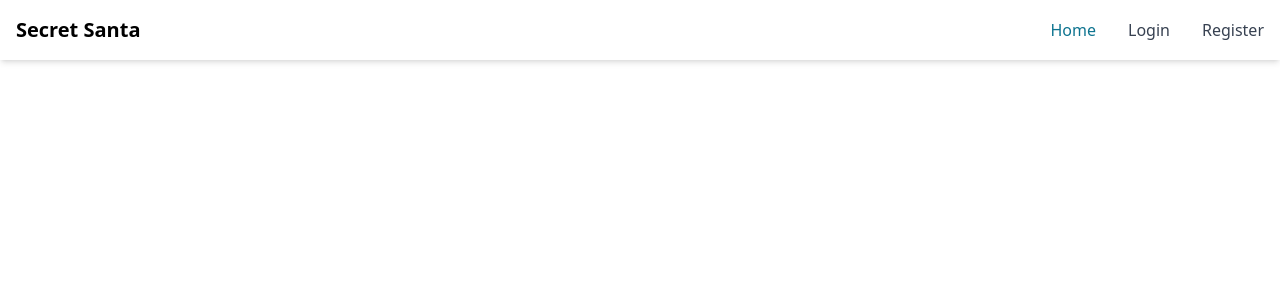
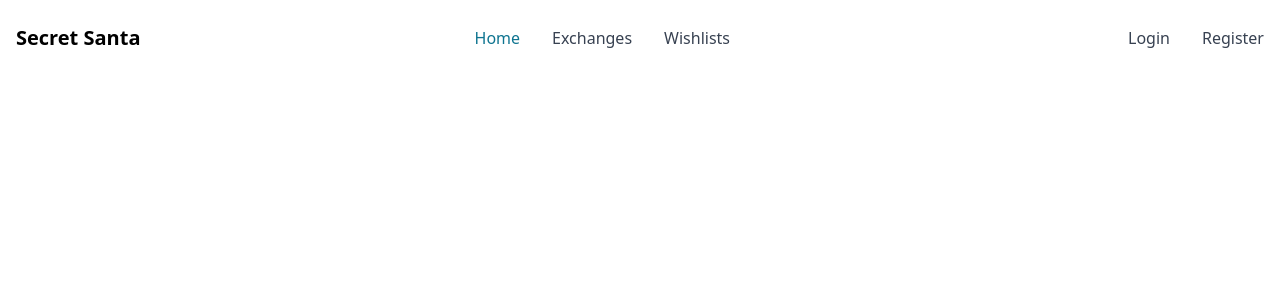
Before and after one commit to psmak4/SecretSanta, a React (Vite) app: page / in a window 1280 px wide. Shown: the top 300 px of the page. Built offline with nearby package versions, Linux system fonts and the light colour scheme; no server answers.

Commit message:
Updated Header and moved sha256 to utils folder

```diff
--- a/src/components/Header.tsx
+++ b/src/components/Header.tsx
@@ -5,6 +5,7 @@ import { Link, NavLink, useLocation } from 'react-router-dom'
 import AppRoutes from '../constants/AppRoutes'
 import useAuthStore from '../hooks/useAuthStore'
 import { auth } from '../lib/Firebase'
+import Encryption from '../utils/Encryption'
 
 type NavProps = {
 	pathname: string
@@ -23,19 +24,8 @@ const AuthenticatedNav = ({ pathname, user }: NavProps) => {
 	useEffect(() => {
 		let isAlive = true
 
-		const sha256 = async (message: string) => {
-			const encoder = new TextEncoder()
-			const data = encoder.encode(message)
-			const hashBuffer = await crypto.subtle.digest('SHA-256', data)
-
-			const hashArray = Array.from(new Uint8Array(hashBuffer))
-			const hashHex = hashArray.map((b) => b.toString(16).padStart(2, '0')).join('')
-
-			return hashHex
-		}
-
 		const getGravatarUrl = async () => {
-			const hashedEmail = await sha256(user?.email!)
+			const hashedEmail = await Encryption.sha256(user?.email!)
 			const gravatarUrl = `https://www.gravatar.com/avatar/${hashedEmail}?s=40`
 
 			return gravatarUrl
@@ -68,6 +58,12 @@ const AuthenticatedNav = ({ pathname, user }: NavProps) => {
 				<Navbar.Link as={NavLink} className='text-base font-light' to={AppRoutes.Home()} active={pathname === AppRoutes.Home()}>
 					Home
 				</Navbar.Link>
+				<Navbar.Link as={NavLink} className='text-base font-light' to={AppRoutes.Exchanges()} active={pathname === AppRoutes.Exchanges()}>
+					Exchanges
+				</Navbar.Link>
+				<Navbar.Link as={NavLink} className='text-base font-light' to={AppRoutes.Wishlists()} active={pathname === AppRoutes.Wishlists()}>
+					Wishlists
+				</Navbar.Link>
 			</Navbar.Collapse>
 		</>
 	)
@@ -76,15 +72,36 @@ const AuthenticatedNav = ({ pathname, user }: NavProps) => {
 const UnauthenticatedNav = ({ pathname }: NavProps) => {
 	return (
 		<>
-			<Navbar.Toggle />
+			<div className='flex md:order-2 gap-2'>
+				<Navbar.Collapse className='hidden md:block'>
+					<Navbar.Link as={NavLink} className='text-base font-light' to={AppRoutes.Login()} active={pathname === AppRoutes.Login()}>
+						Login
+					</Navbar.Link>
+					<Navbar.Link as={NavLink} className='text-base font-light' to={AppRoutes.Register()} active={pathname === AppRoutes.Register()}>
+						Register
+					</Navbar.Link>
+				</Navbar.Collapse>
+				<Navbar.Toggle />
+			</div>
 			<Navbar.Collapse>
 				<Navbar.Link as={NavLink} className='text-base font-light' to={AppRoutes.Home()} active={pathname === AppRoutes.Home()}>
 					Home
 				</Navbar.Link>
-				<Navbar.Link as={NavLink} className='text-base font-light' to={AppRoutes.Login()} active={pathname === AppRoutes.Login()}>
+				<Navbar.Link as={NavLink} className='text-base font-light' to={AppRoutes.Exchanges()} active={pathname === AppRoutes.Exchanges()}>
+					Exchanges
+				</Navbar.Link>
+				<Navbar.Link as={NavLink} className='text-base font-light' to={AppRoutes.Wishlists()} active={pathname === AppRoutes.Wishlists()}>
+					Wishlists
+				</Navbar.Link>
+				<Navbar.Link as={NavLink} className='text-base font-light md:hidden' to={AppRoutes.Login()} active={pathname === AppRoutes.Login()}>
 					Login
 				</Navbar.Link>
-				<Navbar.Link as={NavLink} className='text-base font-light' to={AppRoutes.Register()} active={pathname === AppRoutes.Register()}>
+				<Navbar.Link
+					as={NavLink}
+					className='text-base font-light md:hidden'
+					to={AppRoutes.Register()}
+					active={pathname === AppRoutes.Register()}
+				>
 					Register
 				</Navbar.Link>
 			</Navbar.Collapse>
@@ -97,8 +114,8 @@ const Header = () => {
 	const { pathname } = useLocation()
 
 	return (
-		<Navbar className='shadow-md sticky top-0 flex items-center' style={{ height: 60 }}>
-			<Navbar.Brand as={Link} to={AppRoutes.Home()}>
+		<Navbar className='sticky top-0' fluid>
+			<Navbar.Brand as={Link} to={AppRoutes.Home()} className='h-14'>
 				<span className='self-center whitespace-nowrap text-xl font-semibold dark:text-white'>Secret Santa</span>
 			</Navbar.Brand>
 			{user && user.uid ? <AuthenticatedNav pathname={pathname} user={user} /> : <UnauthenticatedNav pathname={pathname} />}
--- /dev/null
+++ b/src/utils/Encryption.ts
@@ -0,0 +1,14 @@
+const Encryption = {
+	sha256: async (message: string) => {
+		const encoder = new TextEncoder()
+		const data = encoder.encode(message)
+		const hashBuffer = await crypto.subtle.digest('SHA-256', data)
+
+		const hashArray = Array.from(new Uint8Array(hashBuffer))
+		const hashHex = hashArray.map((b) => b.toString(16).padStart(2, '0')).join('')
+
+		return hashHex
+	},
+}
+
+export default Encryption
```
